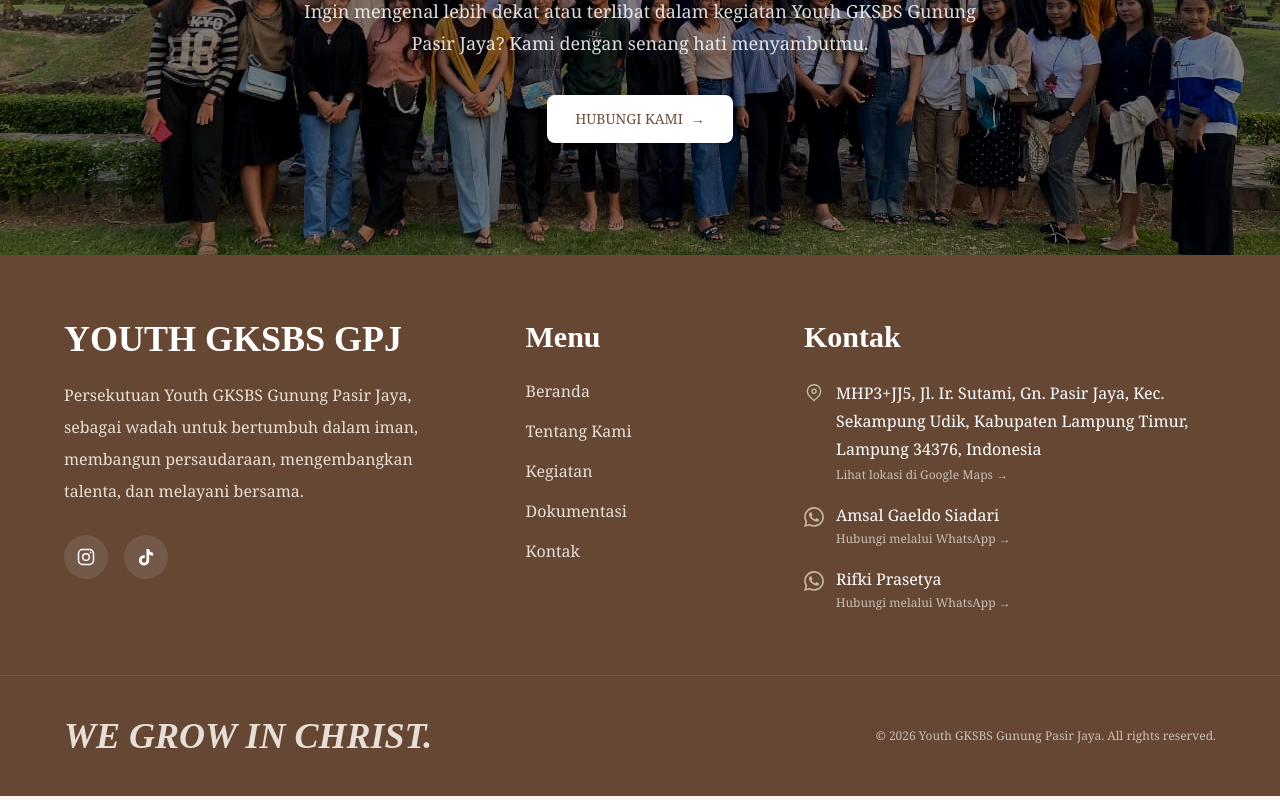
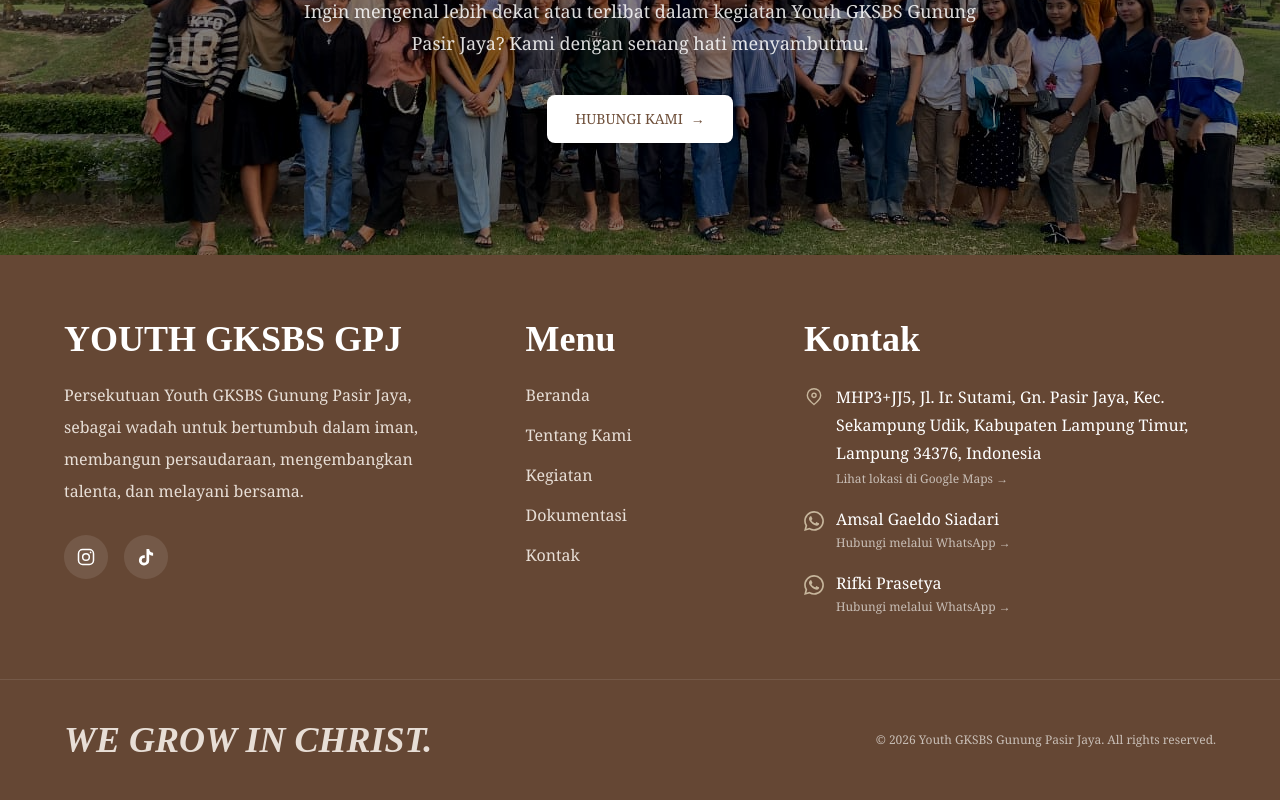
Before and after one commit to prasetyarifki47-ctrl/YOUTH-GKSBS-GPJ, a Next.js app: page / in a window 1280 px wide. Shown: the part 3385-4185 px from the top of the page. Built offline with nearby package versions, Linux system fonts and the light colour scheme.

Commit message:
Update Website YOUTH GKSBS GPJ

```diff
--- a/components/footer.tsx
+++ b/components/footer.tsx
@@ -62,7 +62,7 @@ export default function Footer() {
           ================================================== */}
           <div>
 
-            <h3 className="font-heading text-3xl">
+            <h3 className="font-heading text-2xl sm:text-3xl lg:text-4xl">
               Menu
             </h3>
 
@@ -113,7 +113,7 @@ export default function Footer() {
           ================================================== */}
           <div>
 
-            <h3 className="font-heading text-3xl">
+            <h3 className="font-heading text-2xl sm:text-3xl lg:text-4xl">
               Kontak
             </h3>
 
```
Also changed, not shown: public/images/Screenshot 2026-08-20 223207.png (added).
